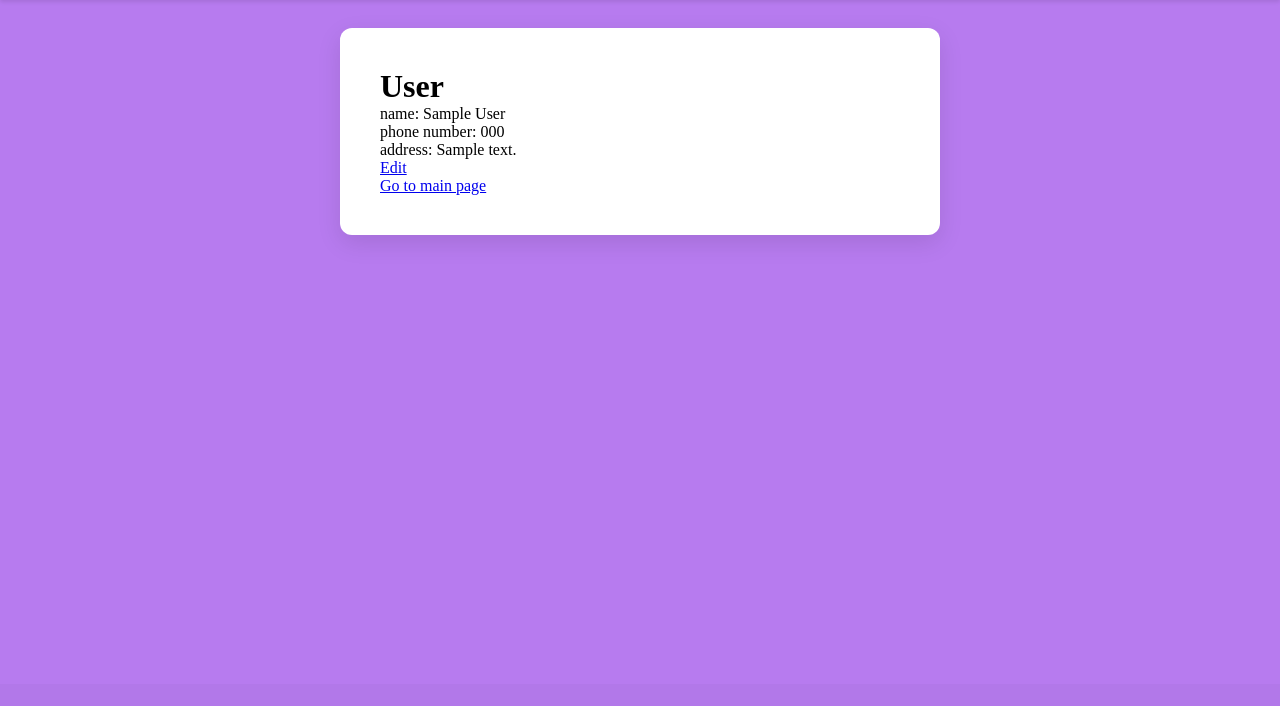
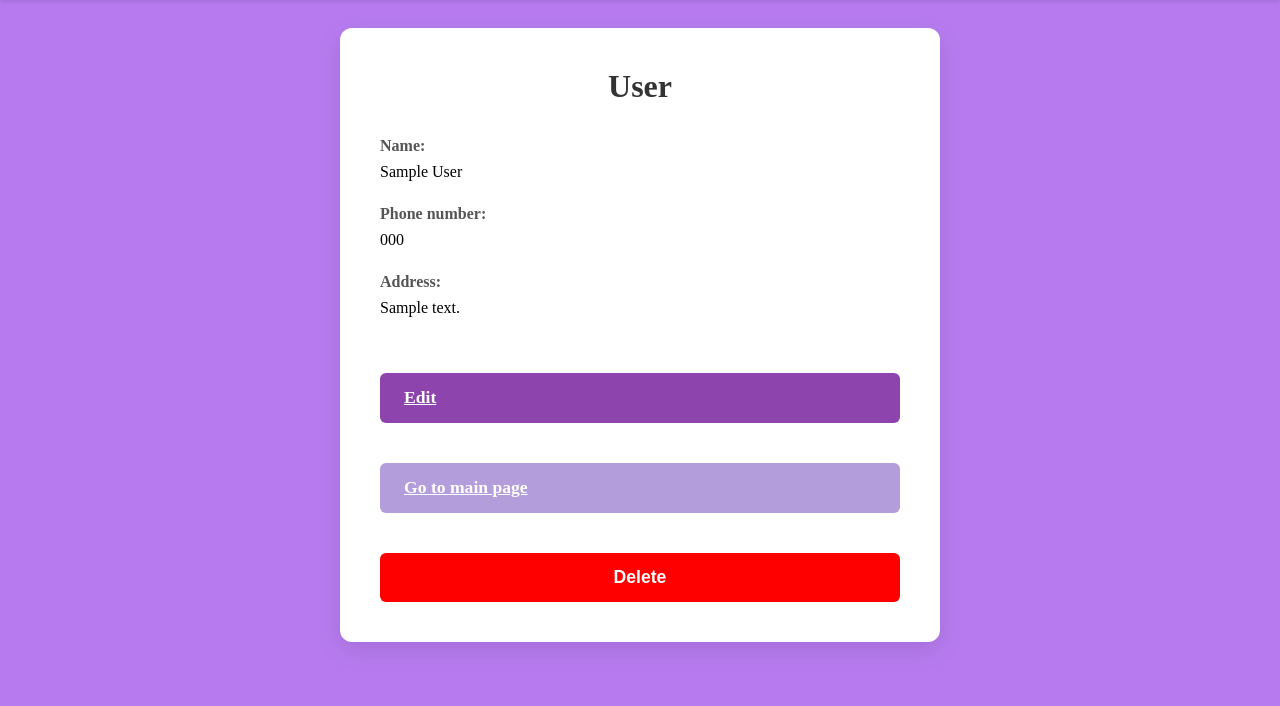
Before and after one commit to Laughcheeta1/VeterinaryPythonPracticalCourse, a Django app: a page that uses common/templates/common/particular.html in a window 1280 px wide. Shown: the part 116-822 px from the top of the page. Before the commit the page ends 351 px from the top, so only its background shows below. Run offline with Django 5.2, Linux system fonts and the light colour scheme; tables that the repository leaves empty hold one stand-in row (values such as "Sample post"); some web fonts are replaced.

Commit message:
Now we can delete users

```diff
--- a/common/static/common/particular_object_page.css
+++ b/common/static/common/particular_object_page.css
@@ -7,6 +7,13 @@
     box-shadow: 0 8px 25px rgba(0, 0, 0, 0.1);
 }
 
+.object-container h1 {
+    text-align: center;
+    margin-bottom: 2rem;
+    color: #333;
+    font-weight: 600;
+}
+
 .object-group {
     display: flex;
     flex-direction: column;
--- a/common/templates/common/particular.html
+++ b/common/templates/common/particular.html
@@ -4,19 +4,27 @@
 {% block title %}{{ page_name }}{% endblock %}
 
 {% block head %}
-<link rel="stylesheet" href="{% static 'common/particular_object_page.css' %}">
+<link rel="stylesheet" href="{% static 'common/register_page.css' %}">
 {% endblock %}
 
-
 {% block content %}
-<div class="object-container">
+<div class="register-container">
     <h1>{{ page_name }}</h1>
-    {% for key, attribute in object.to_dict.items %}
-        <div class="object-group">
-            {{ key }}: {{ attribute }}
-        </div>
-    {% endfor %}
-    <a href="{% url edit_url object.id %}">Edit</a><br>
-    <a href="{% url 'main_page' %}">Go to main page</a>
+    <div class="user-form">
+        {% for key, attribute in object.to_dict.items %}
+            <div class="form-group">
+                <label><strong>{{ key|capfirst }}:</strong></label>
+                <div>{{ attribute }}</div>
+            </div>
+        {% endfor %}
+        <a href="{% url edit_url object.id %}" class="submit-btn" style="margin-top: 2rem;">Edit</a>
+        <a href="{% url 'main_page' %}" class="submit-btn" style="margin-top: 1rem; background-color: #b39ddb;">Go to main page</a>
+        <form action="{% url delete_url object.id %}" method="GET" style="display: inline;">
+            {% csrf_token %}
+            <button type="submit" class="submit-btn" style="margin-top: 1rem; background-color: red;">
+                Delete
+            </button>
+        </form>
+    </div>
 </div>
 {% endblock %}
--- a/users/urls.py
+++ b/users/urls.py
@@ -7,5 +7,6 @@ urlpatterns = [
     path("register", views.register_user, name="register_user"),
     path("one", views.search_user, name="search_one_user"),
     path("one/<int:user_id>", views.particular_user, name="particular_user"),
-    path("edit/<int:user_id>", views.edit_user, name="edit_user")
+    path("edit/<int:user_id>", views.edit_user, name="edit_user"),
+    path("delete/<int:user_id>", views.delete_user, name="delete_user")
 ]
--- a/users/views.py
+++ b/users/views.py
@@ -85,7 +85,6 @@ def edit_user(request, user_id):
             }
             return render(request, 'common/result_page.html', context)
 
-
     form = UserForm(instance=desired_user)
 
     context = {
@@ -94,6 +93,26 @@ def edit_user(request, user_id):
         'form': form,
     }
     return render(request, 'common/edit.html', context)
+
+
+def delete_user(request, user_id):
+    try:
+        desired_user = User.objects.get(pk=user_id)
+    except User.DoesNotExist:
+        context = {
+            'message': 'the desired user does not exits',
+            'return_page_name': 'home page',
+            'desired_url': 'main_page'
+        }
+        return render(request, 'common/result_page.html', context)
+
+    desired_user.delete()
+    context = {
+        'message': 'El usuario fue eliminado exitosamente',
+        'return_page_name' : 'Users',
+        'desired_url' : 'users_landing_page'
+    }
+    return render(request, 'common/result_page.html', context)
 
 
 def search_user(request):
@@ -115,6 +134,7 @@ def particular_user(request, user_id):
         'page_name' : 'User',
         'object': desired_user,
         'edit_url' : 'edit_user',
+        'delete_url' : 'delete_user',
     }
 
     return render(request, 'common/particular.html', context)
```
